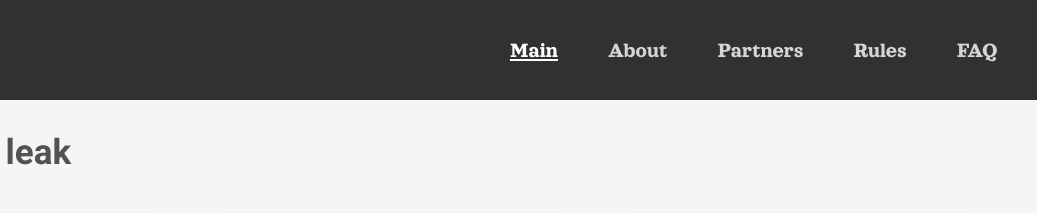
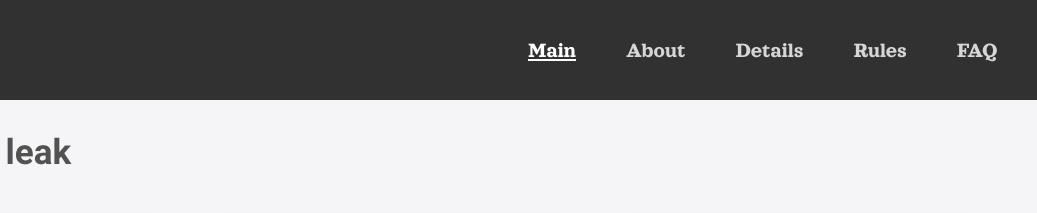
Before and after one commit to DenisHolyrider/Dungh, a plain HTML site: page index.html in a window 1280 px wide. Shown: the top 213 px of the page, 243-1280 px from the left. Drawn offline with Linux system fonts and the light colour scheme.

Commit message:
Update index.html

```diff
--- a/index.html
+++ b/index.html
@@ -30,7 +30,7 @@
                     <a class="nav-link" href="#">About</a>
                 </li>
                 <li class="nav-item">
-                    <a class="nav-link" href="#">Partners</a>
+                    <a class="nav-link" href="details.html">Details</a>
                 </li>
                 <li class="nav-item">
                     <a class="nav-link" href="rules.html">Rules</a>
```
